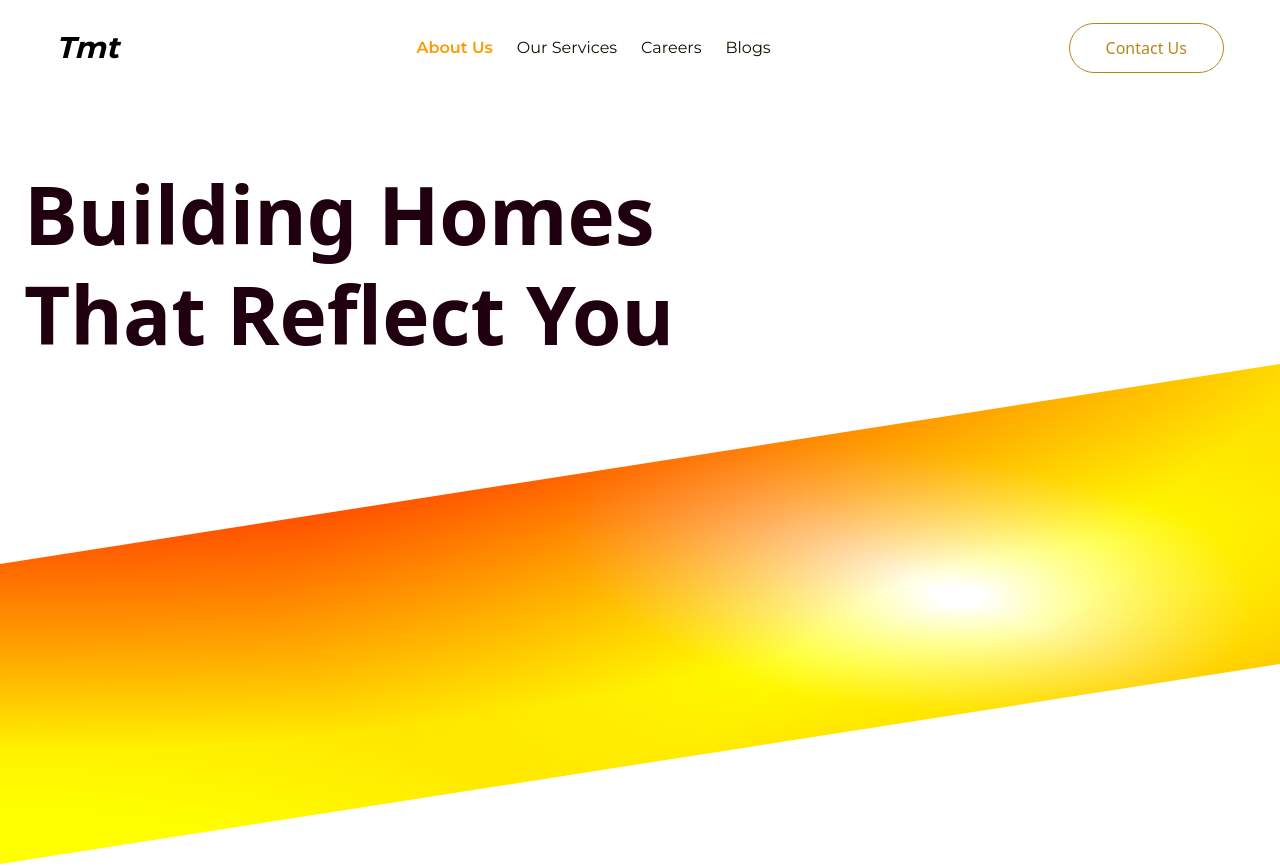
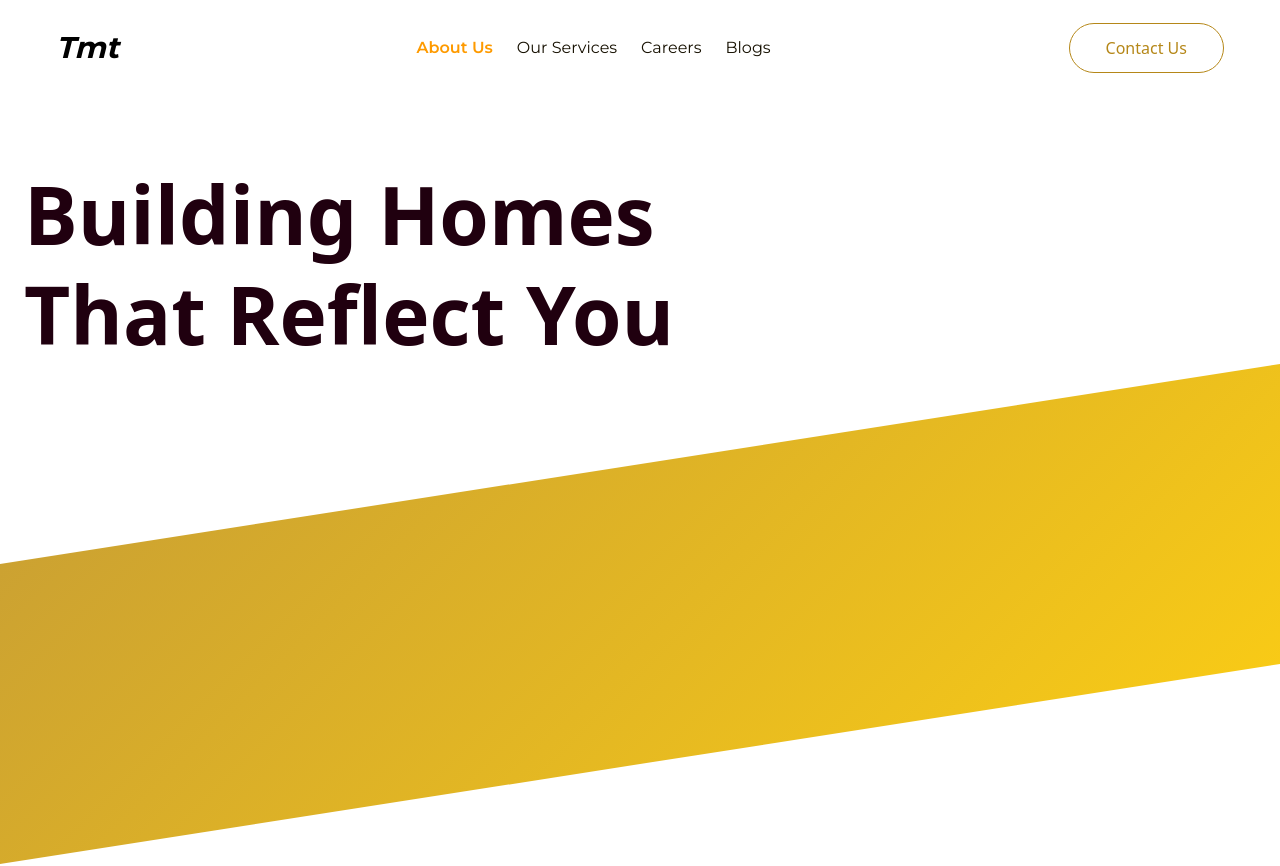
Before and after one commit to purandubey1011/Modern-thekedar-new, a React (Vite) app: page /about in a window 1280 px wide. Shown: the top 866 px of the page. Built offline with nearby package versions, Linux system fonts and the light colour scheme.

Commit message:
gradiednt and navbar fixed

```diff
--- a/src/components/Sections/AboutPage/Hero.jsx
+++ b/src/components/Sections/AboutPage/Hero.jsx
@@ -18,9 +18,8 @@ const Hero = () => {
       duration: 1,
       delay: 0.2
     })
-    // Updated selector to target the custom div
     .from(".hero-shape", {
-      x: 100, // Slides in from the right
+      x: 100,
       opacity: 0,
       duration: 1.2,
       ease: "power2.out"
@@ -37,40 +36,37 @@ const Hero = () => {
         </h1>
       </div>
 
-      {/* The Custom Slanted Shape */}
+      {/* The Custom Slanted Shape - Smooth Diagonal Flow */}
       <div className="relative w-full h-[300px] md:h-[400px] lg:h-[500px] mt-0 overflow-hidden">
         <div
-    className="hero-shape w-full h-full animate-liquid-sun"
+          className="hero-shape w-full h-full animate-smooth-flow"
           style={{
-      backgroundColor: "#ffb000",
-      backgroundImage: `
-        radial-gradient(at 0% 0%, #ff0055 0px, transparent 50%),   /* Hot Pink for Depth */
-        radial-gradient(at 100% 0%, #ffea00 0px, transparent 50%), /* Bright Neon Yellow */
-        radial-gradient(at 100% 100%, #ff8c00 0px, transparent 50%),/* Deep Orange */
-        radial-gradient(at 0% 100%, #fff700 0px, transparent 50%), /* Pure Yellow */
-        radial-gradient(at 50% 50%, #ffffff 0px, transparent 50%)   /* Central White Glow */
-      `,
-      backgroundSize: "150% 150%",
+            background: `linear-gradient(135deg,
+              #ffedd4 0%,
+              #facc15 25%,
+              #c19838 50%,
+              #facc15 75%,
+              #ffedd4 100%
+            )`,
+            backgroundSize: "400% 400%",
             clipPath: "polygon(0 40%, 100% 0, 100% 60%, 0% 100%)",
-      filter: "saturate(1.8) contrast(1.2) drop-shadow(0px 30px 60px rgba(255, 165, 0, 0.5))",
           }}
         />
 
         <style jsx global>{`
-    @keyframes liquid-sun {
-      0% { background-position: 0% 0%; }
-      25% { background-position: 100% 0%; }
-      50% { background-position: 100% 100%; }
-      75% { background-position: 0% 100%; }
-      100% { background-position: 0% 0%; }
+          @keyframes smooth-flow {
+            0% {
+              background-position: 0% 0%;
             }
-    .animate-liquid-sun {
-      animation: liquid-sun 8s infinite alternate ease-in-out;
+            100% {
+              background-position: 100% 100%;
+            }
+          }
+          .animate-smooth-flow {
+            animation: smooth-flow 10s linear infinite;
           }
         `}</style>
       </div>
-
-
     </section>
   );
 }
--- a/src/components/Sections/Homepage/Hero.jsx
+++ b/src/components/Sections/Homepage/Hero.jsx
@@ -44,24 +44,21 @@ const Hero = () => {
       {/* 🎯 ROTATED RECTANGLE BG — EXACT screenshot style */}
 
       <div
-   className="absolute w-[140vw] h-screen  bg-orange-100  rounded-3xl -rotate-6 top-[-45%] left-[-25%] animate-gradient-slow"
+         className="absolute w-[140vw] h-screen rounded-3xl -rotate-6 top-[-45%] left-[-25%] animate-gradient-slow"
          style={{
            background: `
-      radial-gradient(at 10% 20%, rgba(255, 191, 0, 0.6) 0px, transparent 50%),
-      radial-gradient(at 80% 10%, rgba(255, 87, 51, 0.5) 0px, transparent 50%),
-      radial-gradient(at 40% 50%, rgba(138, 43, 226, 0.4) 0px, transparent 50%),
-      radial-gradient(at 70% 80%, rgba(255, 154, 0, 0.5) 0px, transparent 50%),
-      radial-gradient(at 10% 90%, rgba(255, 215, 0, 0.4) 0px, transparent 50%),
-      #FFF7ED
+             radial-gradient(at 10% 20%, #ffedd4 0px, transparent 50%),
+             radial-gradient(at 80% 10%, #c19838 0px, transparent 50%),
+             radial-gradient(at 40% 50%, #eab308 0px, transparent 50%),
+             radial-gradient(at 70% 80%, #c19838 0px, transparent 50%),
+             radial-gradient(at 10% 90%, #ffedd4 0px, transparent 50%),
+             #fef3c7
            `,
            backgroundSize: '200% 200%',
-    filter: 'blur(60px)',
+           filter: 'blur(70px)',
+           opacity: 0.7 // Softens the blend for a premium look
          }}
->
-  {/* 🌊 WAVE TEXTURE OVERLAY */}
-  {/* <div className="absolute inset-0 stripe-wave-texture" /> */}
-
-</div>
+      />
       <div className="container mx-auto px-4 lg:px-14 pt-20 lg:pt-26 pb-6 grid grid-cols-1 md:grid-cols-2 gap-12 items-center relative z-10">
         {/* LEFT TEXT SECTION */}
         <div className="flex flex-col justify-center">
--- a/src/components/Sections/Ourservice/OurServiceHero.jsx
+++ b/src/components/Sections/Ourservice/OurServiceHero.jsx
@@ -119,11 +119,13 @@ const HeroService = () => {
   );
 
   return (
+
+    <>
+    <Header bgColor="" text="black" border="border"/>
+
     <div ref={mainContainer} className="relative w-full overflow-hidden">
       {/* --- HERO SECTION --- */}
       <section className="relative min-h-screen w-full bg-[#B58718] z-30 flex flex-col">
-        <Header bgColor="transparent" text="text-white" border="border-white/30" />
-
         {/* Responsive Grid Layout */}
         <div className="flex-grow flex items-center">
           <div className="max-w-7xl mx-auto px-6 md:px-20 grid grid-cols-1 md:grid-cols-2 gap-12 items-center w-full">
@@ -210,6 +212,8 @@ const HeroService = () => {
         </div>
       </section>
     </div>
+
+    </>
   );
 };
 
--- a/src/components/common/Header.jsx
+++ b/src/components/common/Header.jsx
@@ -1,10 +1,13 @@
 import { ChevronDown, ChevronUp, Menu, X } from "lucide-react";
-import { useState, useRef } from "react";
+import { useState, useRef, useEffect } from "react";
 import { Link, useLocation } from "react-router-dom";
 import gsap from "gsap";
 import { useGSAP } from "@gsap/react";
 
 const Header = ({ bgColor = "", text = "", border = "" }) => {
+
+
+  const [isScrolled, setIsScrolled] = useState(false);
   const [isMobileMenuOpen, setIsMobileMenuOpen] = useState(false);
   const [openServiceMenu, setOpenServiceMenu] = useState(false);
   const location = useLocation();
@@ -12,6 +15,14 @@ const Header = ({ bgColor = "", text = "", border = "" }) => {
   const headerRef = useRef(null);
   const sidebarRef = useRef(null);
   const overlayRef = useRef(null);
+
+
+
+    useEffect(() => {
+    const handleScroll = () => setIsScrolled(window.scrollY > 50);
+    window.addEventListener("scroll", handleScroll);
+    return () => window.removeEventListener("scroll", handleScroll);
+  }, []);
 
   /* ================= HEADER ENTRY ANIMATION ================= */
   useGSAP(
@@ -73,11 +84,13 @@ const Header = ({ bgColor = "", text = "", border = "" }) => {
   ];
 
   return (
-    <header
+<header
       ref={headerRef}
-      className={`fixed top-0 left-0 w-full h-[12vh] z-50 flex items-center
-        transition-colors duration-300 px-3 lg:px-14
-        ${bgColor || "bg-orange-100"} ${text}`}
+      className={`fixed top-0 left-0 w-full h-[10vh] lg:h-[12vh] z-50 flex items-center transition-all duration-500 px-3 lg:px-14
+        ${isScrolled
+          ? "bg-slate-500/10 backdrop-blur-md border-white/20 shadow-sm"
+          : "bg-transparent"
+        }`}
     >
       <nav className="container mx-auto flex justify-between items-center">
         {/* LOGO */}
--- a/src/pages/Carrer.jsx
+++ b/src/pages/Carrer.jsx
@@ -118,9 +118,9 @@ const Carrer = () => {
 
   return (
   <div ref={containerRef} className="antialiased overflow-x-hidden">
-      <Header bgColor="bg-[#B58718]" text="text-white" border="border" />
+      <Header bgColor="bg-[#B58718]" text="black" border="border" />
 
-      <div className="min-h-screen  bg-gray-100 pt-10 lg:pt-6">
+      <div className="min-h-screen bg-[#B58718] pt-10 lg:pt-6">
           <div className="career-content bg-[#B58718] text-white shadow-2xl p-2 md:p-12">
             <h2 className="page-title text-3xl md:text-5xl font-bold font-times text-center mb-2 pt-6 lg:mb-4 lg:text-[80px]">
               Join Our Team
```
Lines whose indentation alone changed are shown as unchanged.
